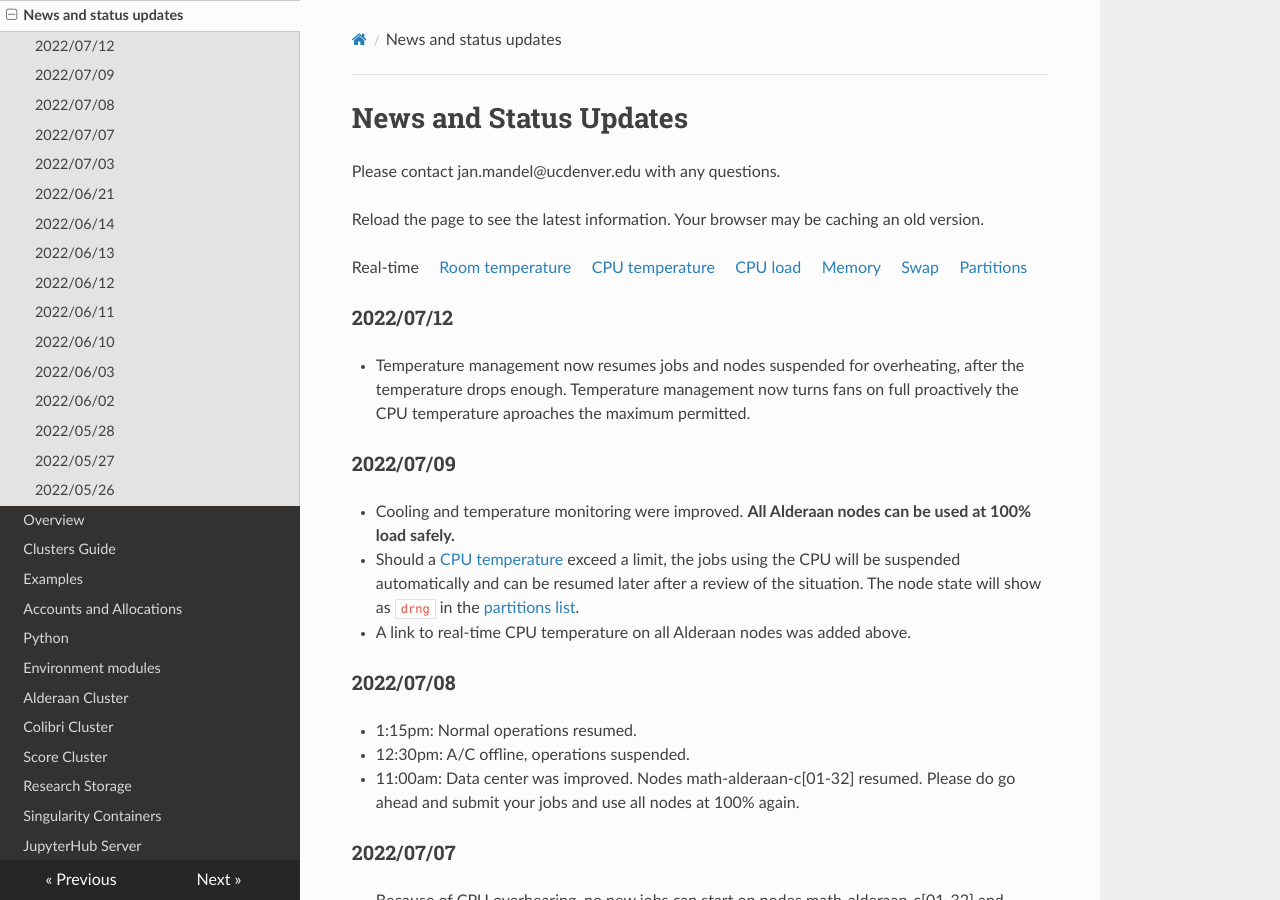
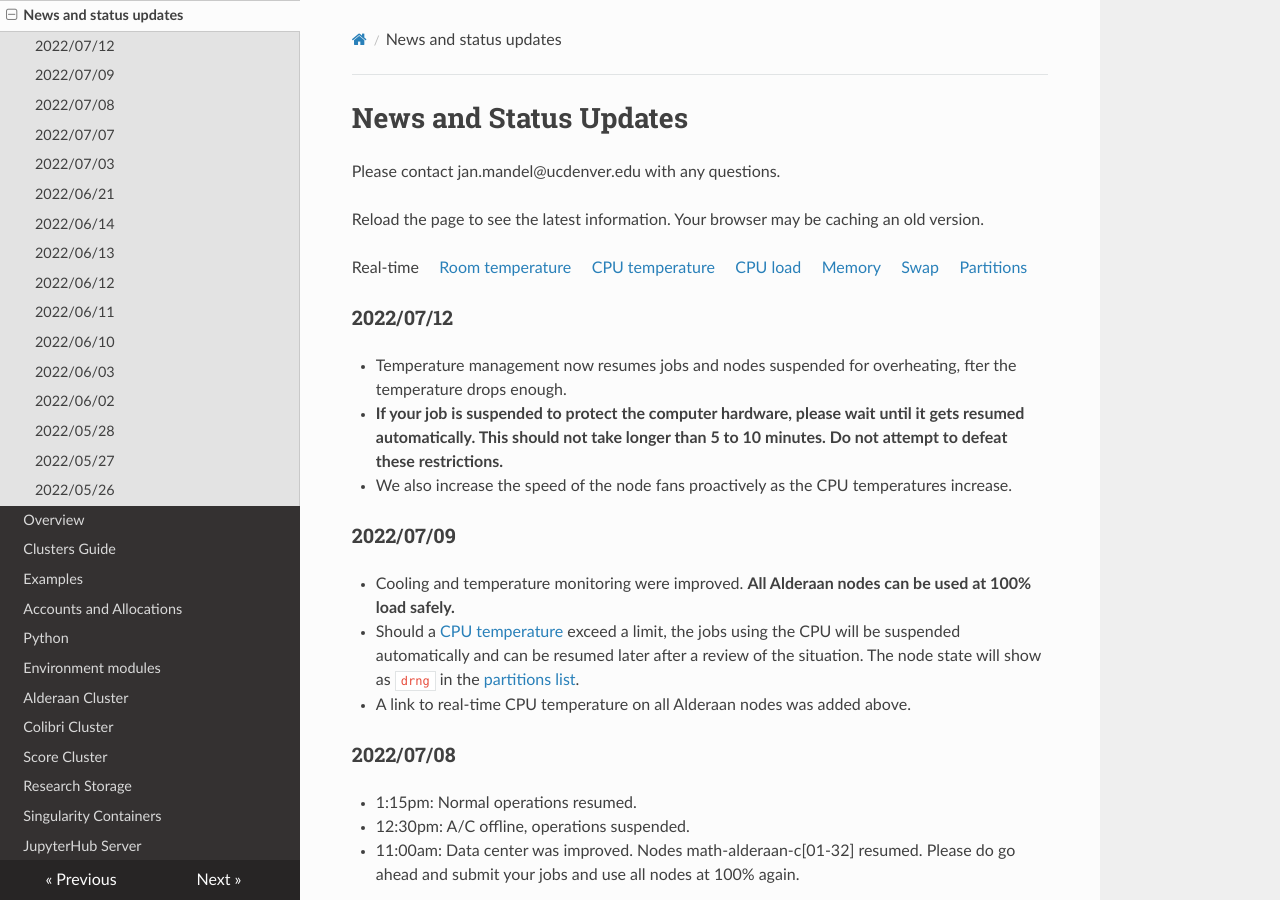
Before and after one commit to ccmucdenver/ccm-docs, an MkDocs documentation site: the page built from docs/updates.md, in a window 1280 px wide and 900 px high. Built offline with MkDocs 1.6.1, drawn with Linux system fonts in a browser that asks for light colours; nearby versions of some CDN libraries.

Commit message:
resuming

```diff
--- a/docs/updates.md
+++ b/docs/updates.md
@@ -8,8 +8,14 @@ Real-time  &nbsp;  &nbsp; [Room temperature](https://demo.openwfm.org/web/aldera
 
 ### 2022/07/12
 
-* Temperature management now resumes jobs and nodes suspended for overheating, after the temperature drops enough.
-Temperature management now turns fans on full proactively  the CPU temperature aproaches the maximum permitted.
+* Temperature management now resumes jobs and nodes suspended for overheating, fter the temperature drops enough.
+
+* **If your job is suspended to protect the computer hardware,
+please wait until it gets resumed automatically. This should not take longer than 5 to 10 minutes. Do not attempt to defeat these restrictions.**
+
+* We also increase the speed of
+the node fans proactively as the CPU temperatures increase.
+
 
 ### 2022/07/09
 
```
